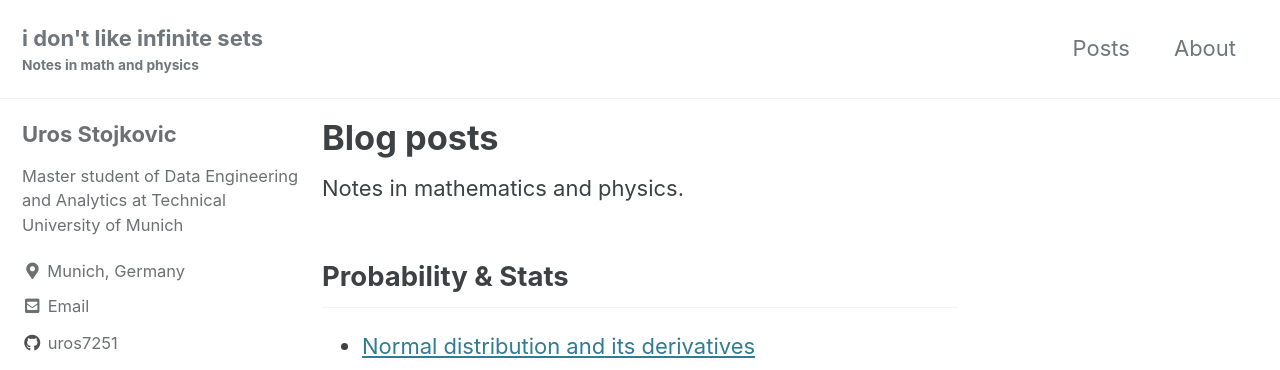
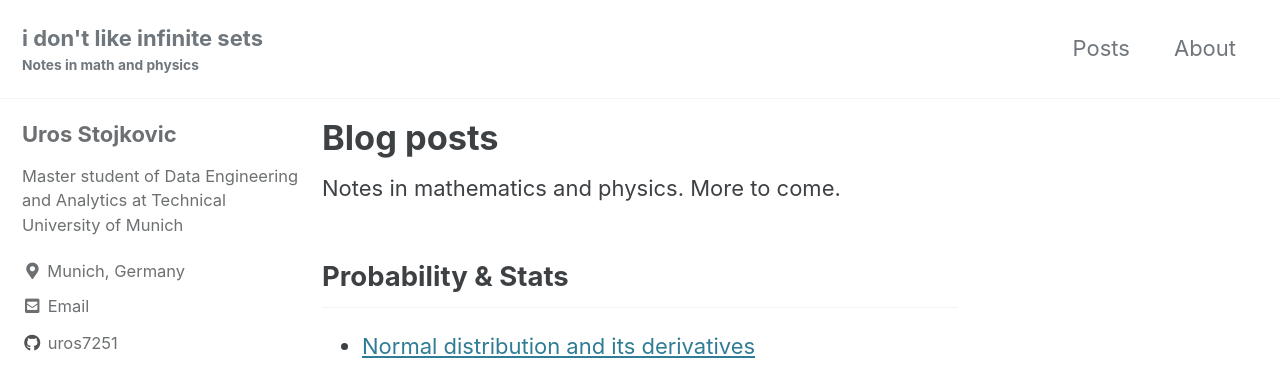
Before and after one commit to uros7251/uros7251.github.io, a Jekyll site: the page built from docs/_pages/posts.md, in a window 1280 px wide and 900 px high. Shown: the top 370 px of the window. Built offline with Jekyll 4.4.1, drawn with Linux system fonts in a browser that asks for light colours; cached includes are drawn as plain includes.

Commit message:
add links to about page; repair link on posts page

```diff
--- a/docs/_pages/posts.md
+++ b/docs/_pages/posts.md
@@ -4,7 +4,7 @@ permalink: /posts/
 author_profile: true
 ---
 
-Notes in mathematics and physics.
+Notes in mathematics and physics. More to come.
 
 ## Probability & Stats
  - [Normal distribution and its derivatives](/posts/normal-dist-and-its-derivatives)
@@ -26,4 +26,4 @@ Notes in mathematics and physics.
  - [Linear circuit solver, part 2](/posts/linear-circuit-solver-2)
 
 ## Other
- - [Great books I've read](posts/great-books)
+ - [Great books I've read](/posts/great-books)
```
Also changed, not shown: docs/_pages/about.md (+1 -1 lines), 3 other files.
